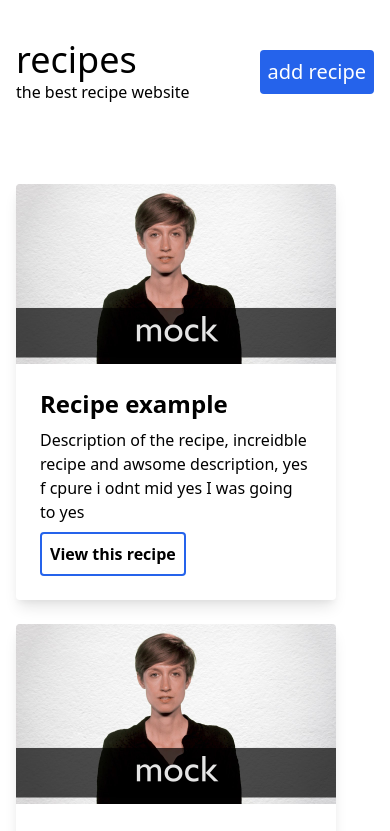
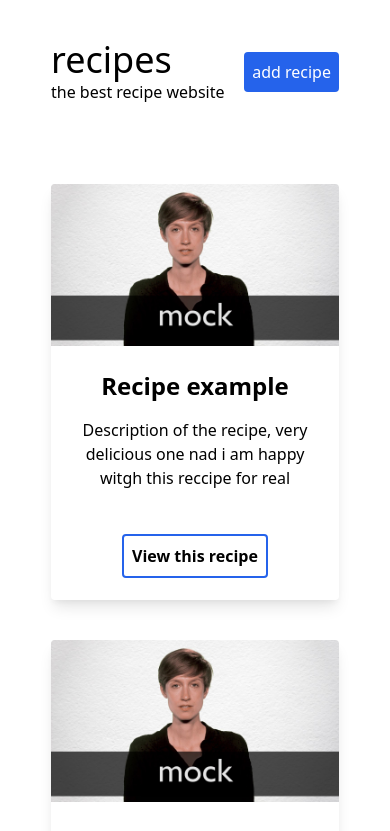
Before and after one commit to sebasmoles/recipes-web-app, a Vue app: page / in a window 390 px wide. Shown: the top 831 px of the page. Built offline with nearby package versions, Linux system fonts and the light colour scheme.

Commit message:
responsive design cardboxes

```diff
--- a/src/App.vue
+++ b/src/App.vue
@@ -1,5 +1,5 @@
 <template>
-  <div class="mx-auto max-w-4xl xl:max-w-2xl lg:max-w-xl md:max-w-md sm:px-8 xs:px-4">
+  <div class="mx-auto max-w-3xl lg:max-w-xl sm:max-w-xs xs:px-4">
     <Header />
     <router-view />
   </div>
--- a/src/components/Header.vue
+++ b/src/components/Header.vue
@@ -5,7 +5,7 @@
             <span class="text-xl lg:text-base">the best recipe website</span>
         </div>
 
-        <button @click="$router.push('add-recipe')" class="bg-blue-600 text-white rounded p-4 hover:bg-blue-500 text-2xl lg:text-xl lg:p-3 sm:p-2 2xs:text-base">add recipe</button>
+        <button @click="$router.push('add-recipe')" class="bg-blue-600 text-white rounded p-4 hover:bg-blue-500 text-2xl lg:text-xl lg:p-3 sm:p-2 xs:text-base">add recipe</button>
     </header>
 </template>
 
--- a/src/components/Recipes.vue
+++ b/src/components/Recipes.vue
@@ -1,11 +1,11 @@
 <template>
-    <div class="flex justify-between flex-wrap mt-20">
-        <div v-for="test in tests" :key="test" class="flex flex-col h-90 max-w-xs mb-6 shadow-lg rounded cursor-pointer flex-auto">
+    <div class="flex justify-between flex-wrap mt-20 sm:justify-center">
+        <div v-for="test in tests" :key="test" class="flex flex-col h-xl lg:h-lg sm:h-xl xs:h-lg max-w-xs mb-10 shadow-lg rounded flex-auto lg:max-w-2xs sm:max-w-full">
             <img class="rounded-t object-cover" src="../assets/test-image.jpeg" alt="whatever">
-            <div class="p-6">
-                <h3 class="font-bold text-2xl mb-2">Recipe example</h3>
-                <p class="mb-2">Description of the recipe, increidble recipe and awsome description, yes f cpure i odnt mid yes I was going to yes</p>
-                <button class="rounded p-2 border-blue-600 border-2 font-semibold">View this recipe</button>
+            <div class="p-6 sm:flex sm:justify-center sm:items-center sm:flex-col">
+                <h3 class="font-bold text-2xl mb-4">Recipe example</h3>
+                <p class="mb-5 sm:text-center h-sm">Description of the recipe, very delicious one nad i am happy witgh this reccipe for real </p>
+                <button class="rounded p-2 border-blue-600 border-2 font-semibold hover:bg-blue-600 hover:text-white">View this recipe</button>
             </div>
         </div>
     </div>
--- a/tailwind.config.js
+++ b/tailwind.config.js
@@ -34,6 +34,25 @@ module.exports = {
       '2xl-m': '1536px'
       // => @media (min-width: 1536px) { ... }
     },
+    maxWidth: {
+      '4xl': '56rem',
+      '3xl': '48rem',
+      '2xl': '42rem',
+      'xl': '36rem',
+      'lg': '32rem',
+      'md': '28rem',
+      'sm': '24rem',
+      'xs': '20rem',
+      '2xs': '17rem',
+      '3xs': '15rem',
+      'full': '100%'
+     },
+     height: {
+      xl: '28rem',
+      lg: '26rem',
+      md: '22rem',
+      sm: '6rem'
+     },
     container: false
   },
   variants: {
```
